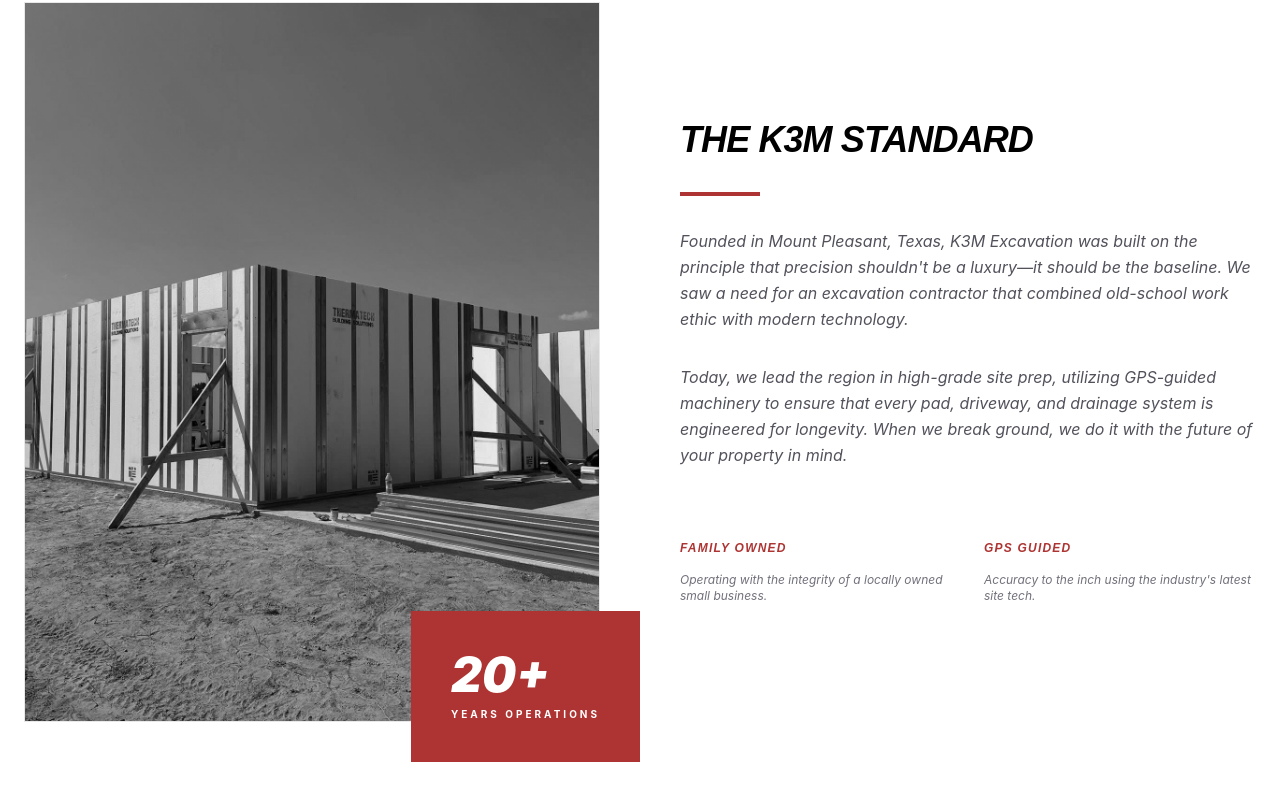
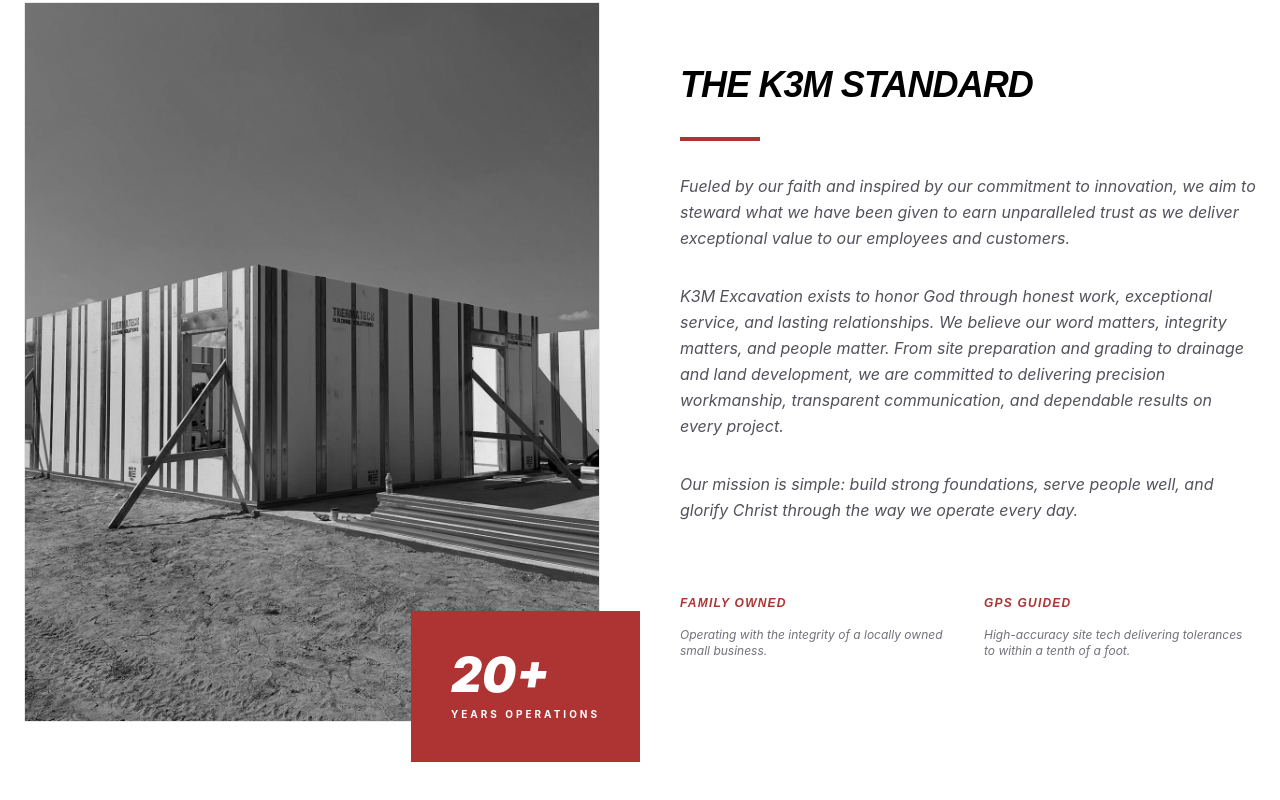
Before and after one commit to Founditmarketing/k3m-excavation-llc, a React (Vite) app: page /about in a window 1280 px wide. Shown: the part 652-1452 px from the top of the page. Built offline with nearby package versions, Linux system fonts and the light colour scheme.

Commit message:
Update About page content

```diff
--- a/src/pages/About.tsx
+++ b/src/pages/About.tsx
@@ -57,10 +57,14 @@ const About = () => {
               <h2 className="text-4xl font-black italic uppercase italic">The K3M Standard</h2>
               <div className="h-1 w-20 bg-brand-red" />
               <p className="text-zinc-600 leading-relaxed italic">
-                Founded in Mount Pleasant, Texas, K3M Excavation was built on the principle that precision shouldn't be a luxury—it should be the baseline. We saw a need for an excavation contractor that combined old-school work ethic with modern technology.
+                Fueled by our faith and inspired by our commitment to innovation, we aim to steward what we have been given to earn unparalleled trust as we deliver exceptional value to our employees and customers.
               </p>
               <p className="text-zinc-600 leading-relaxed italic">
-                Today, we lead the region in high-grade site prep, utilizing GPS-guided machinery to ensure that every pad, driveway, and drainage system is engineered for longevity. When we break ground, we do it with the future of your property in mind.
+                K3M Excavation exists to honor God through honest work, exceptional service, and lasting relationships.
+                We believe our word matters, integrity matters, and people matter. From site preparation and grading to drainage and land development, we are committed to delivering precision workmanship, transparent communication, and dependable results on every project.
+              </p>
+              <p className="text-zinc-600 leading-relaxed italic">
+                Our mission is simple: build strong foundations, serve people well, and glorify Christ through the way we operate every day.
               </p>
 
               <div className="pt-10 grid grid-cols-2 gap-8">
@@ -70,7 +74,7 @@ const About = () => {
                  </div>
                  <div>
                     <h4 className="text-brand-red font-black text-xs uppercase tracking-widest mb-4 italic">GPS Guided</h4>
-                    <p className="text-xs text-zinc-500 italic">Accuracy to the inch using the industry's latest site tech.</p>
+                    <p className="text-xs text-zinc-500 italic">High-accuracy site tech delivering tolerances to within a tenth of a foot.</p>
                  </div>
               </div>
             </div>
```
